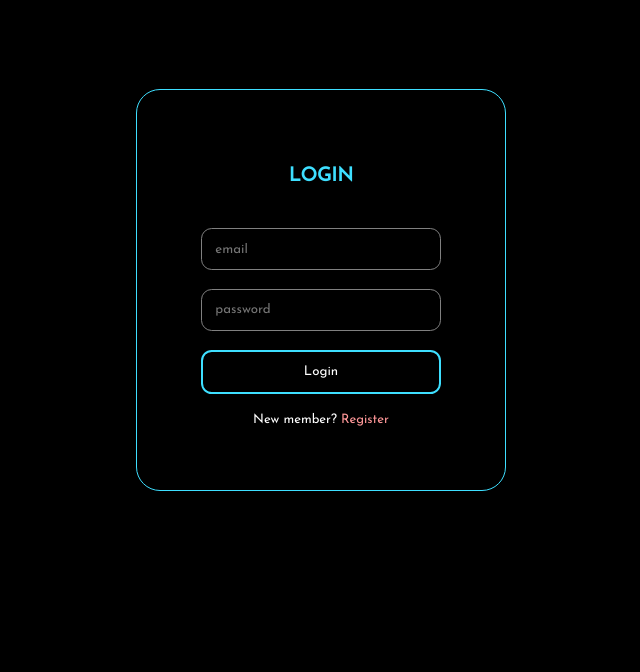
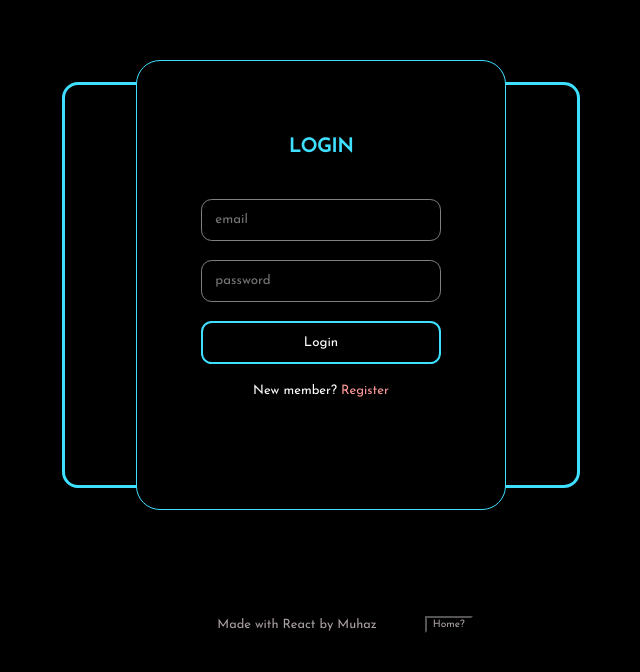
Before and after one commit to muhazAhmed/project-ReactCRUD, a React (Create React App) app in the folder frontend/: page /Login in a window 1280 px wide. Shown: the part 118-790 px from the top of the page, without its empty margins (319-959 px from the left). Built offline with nearby package versions, Linux system fonts and the light colour scheme.

Commit message:
Added Animation

```diff
--- a/frontend/public/index.html
+++ b/frontend/public/index.html
@@ -3,6 +3,7 @@
   <head>
     <meta charset="utf-8" />
     <link rel="icon" href="%PUBLIC_URL%/favicon.ico" />
+    <link rel="stylesheet" href="https://unpkg.com/aos@next/dist/aos.css" />
     <link href="https://fonts.googleapis.com/css?family=Josefin+Sans&display=swap" rel="stylesheet">
     <script src="https://checkout.razorpay.com/v1/checkout.js"></script>
     <meta name="viewport" content="width=device-width, initial-scale=1" />
@@ -18,6 +19,13 @@
   <body>
     <noscript>You need to enable JavaScript to run this app.</noscript>
     <div id="root"></div>
+    <script src="https://unpkg.com/aos@next/dist/aos.js"></script>
+  <script>
+    AOS.init({
+      offset: 300,
+      duration: 800
+    });
+  </script>
 
   </body>
 </html>
--- a/frontend/src/components/Footer.jsx
+++ b/frontend/src/components/Footer.jsx
@@ -1,9 +1,12 @@
 import React from 'react'
+import { Link } from 'react-router-dom'
 
 const Footer = () => {
   return (
     <div className='footer'>
       Made with React by Muhaz
+      <Link to="/">
+      <button>Home?</button></Link>
     </div>
   )
 }
--- a/frontend/src/components/Navbar.jsx
+++ b/frontend/src/components/Navbar.jsx
@@ -26,9 +26,11 @@ const Navbar = () => {
               <h6>Contact Us</h6>
             </Link>
 
-            <span>{currentUser?.username}</span>
+            <Link to="/user/dashboard" style={{"textDecoration" : "none"}}>
+            <span>{currentUser?.username}</span></Link>
             {currentUser ? (
-            <span onClick={logout}>Logout</span>
+              <Link to="/login" style={{"textDecoration" : "none"}}>
+            <span onClick={logout}>Logout</span></Link>
           ) : (
             <Link className="link" to="/login">
               Login
--- a/frontend/src/pages/Contact.jsx
+++ b/frontend/src/pages/Contact.jsx
@@ -58,8 +58,8 @@ const Contact = () => {
   return (
     <div className='contact'>
       <div>
-          <div className='form'>
-        <form method="POST">
+          <div className='form'data-aos="slide-down" >
+        <form method="POST" data-aos="zoom-in">
           <h1>Contact &nbsp; <span>Us</span></h1>
         <div>
           <input required type="text" placeholder="Your Name" name='name' autoComplete='off' value={userData.name} onChange={postUserData} /></div>
--- a/frontend/src/pages/Dashboard.jsx
+++ b/frontend/src/pages/Dashboard.jsx
@@ -7,7 +7,7 @@ const Dashboard = () => {
   const { currentUser } = useContext(AuthContext);
 
   return (
-    <div className='dash-main'>
+    <div className='dash-main' data-aos="zoom-out">
     <div>
       <h3>Your Name : {currentUser?.username}</h3>
       <h3>Your Email : {currentUser?.email} </h3>
--- a/frontend/src/pages/Home.jsx
+++ b/frontend/src/pages/Home.jsx
@@ -3,12 +3,12 @@ import { Link } from 'react-router-dom'
 
 const Home = () => {
   return (
-    <div className='home-main'>
-    <div className='home'>
+    <div className='home-main' data-aos="zoom-in">
+    <div className='home' >
       <h1>Welcome To The React CRUD Op. Page</h1>
     </div>
-    <Link  to="/register">
-      <button className='btn-home'>Proceed</button>
+    <Link  to="/register" data-aos="slide-up">
+      <button className='btn-home' >Proceed</button>
     </Link>
     </div>
   )
--- a/frontend/src/pages/Login.jsx
+++ b/frontend/src/pages/Login.jsx
@@ -1,6 +1,7 @@
 import React, { useContext, useState } from 'react'
 import { Link, useNavigate } from 'react-router-dom'
 import { AuthContext } from '../context/AuthContext';
+import Footer from "../components/Footer"
 
 const Login = () => {
   const [input, setInputs] = useState({
@@ -29,15 +30,17 @@ const Login = () => {
   };
 
   return (
-    <div className='auth2'>
-      <form>
+    <div className='auth2' >
+    <div className='xt' data-aos="zoom-out">
+      <form data-aos="zoom-in">
       <h1>LOGIN</h1>
         <input required type="email" placeholder="email" name='email' onChange={handleChange} />
         <input required type="password" placeholder="password" name='password' onChange={handleChange}/>
         <button  onClick={handleSubmit} className='form-btn'>Login</button>
         {err && <p>{err}</p>}
         <span>New member? <Link style={{textDecoration: "none", color : '#ff9899'}} to="/register">Register</Link></span>
-      </form>
+      </form></div>
+      <Footer/>
     </div>
   )
 }
--- a/frontend/src/pages/Register.jsx
+++ b/frontend/src/pages/Register.jsx
@@ -2,6 +2,7 @@ import React from 'react'
 import { useState } from "react";
 import { Link, useNavigate } from "react-router-dom";
 import axios from "axios";
+import Footer from '../components/Footer';
 
 const Register = () => {
   const [inputs, setInputs] = useState({
@@ -29,8 +30,9 @@ const Register = () => {
   };
 
   return (
-    <div className="auth2">
-      <form>
+    <div className="auth2" >
+    <div className='xt' data-aos="zoom-out">
+      <form style={{"height" : "23em"}} data-aos="zoom-in">
       <h1>REGISTER</h1>
         <input
           required
@@ -72,7 +74,8 @@ const Register = () => {
             Login here
           </Link>
         </span>
-      </form>
+      </form></div>
+      <Footer/>
     </div>
   );
 };
--- a/frontend/src/style.scss
+++ b/frontend/src/style.scss
@@ -49,6 +49,13 @@ $blue : rgb(62, 223, 255);
         justify-content: center;
         color: rgb(170, 161, 161);
         font-size: 0.8em;
+
+        button{
+            color: rgb(170, 161, 161);
+            font-size: 0.8em;
+            margin-left: 100%;
+            cursor: pointer;
+        }
     }
 
     .home-main{
@@ -64,7 +71,7 @@ $blue : rgb(62, 223, 255);
             border: 0.2em solid $blue;
             border-radius: 0.8em;
             width: 10vw;
-            margin-top: 10em;
+            margin-top: 8em;
             cursor: pointer;
             color: white;
 
@@ -79,8 +86,21 @@ $blue : rgb(62, 223, 255);
         flex-direction: column;
         align-items: center;
         justify-content: center;
+        margin-bottom: 1em;
 
-        height: 100vh;
+
+        .xt{
+            display: flex;
+            flex-direction: row;
+            justify-content: center;
+            align-items: center;
+            border: 0.2em solid $blue;
+            height: 50vh;
+            width: 40vw;
+            border-radius: 1em;
+            margin-top: 12em;
+
+        }
 
         h1{
             font-size: 1.2em;
@@ -90,6 +110,7 @@ $blue : rgb(62, 223, 255);
             justify-content: center;
         }
 
+
         form{
             display: flex;
             flex-direction: column;
@@ -97,6 +118,7 @@ $blue : rgb(62, 223, 255);
             border: 0.1em solid $blue;
             border-radius: 1.5em;
             width: 15em;
+            height: 20em;
             gap: 1.2em;
 
             input{
@@ -170,7 +192,7 @@ $blue : rgb(62, 223, 255);
             align-items: center;
             border: 0.2em solid $blue;
             height: 50vh;
-            width: 50vw;
+            width: 45vw;
             border-radius: 1em;
             margin-top: 5em;
 
```
Also changed, not shown: 1 other file (tests, documents, lock files or other folders).
